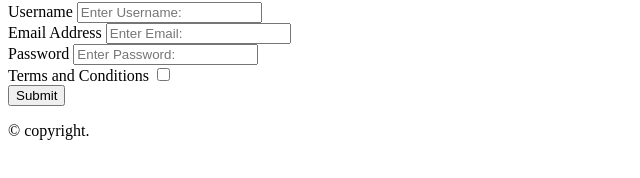
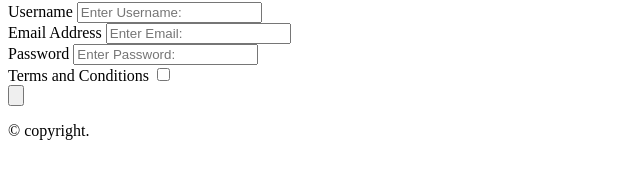
Before and after one commit to Tech-it-with-Billy/TechCon_HTML, a plain HTML site: page techcon_website/register.html in a window 1280 px wide. Shown: the part 112-290 px from the top of the page, 0-640 px from the left. Drawn offline with Linux system fonts and the light colour scheme.

Commit message:
update register file

```diff
--- a/techcon_website/register.html
+++ b/techcon_website/register.html
@@ -37,7 +37,7 @@
             <input type="checkbox" placeholder="Terms and Conditions">
         </form>
         <form action="">
-            <input type="submit" id="submit" name="submit" placeholder="Register Now">
+            <input type="button" id="submit" name="submit" placeholder="Register Now">
         </form>
     </main>
 
```
